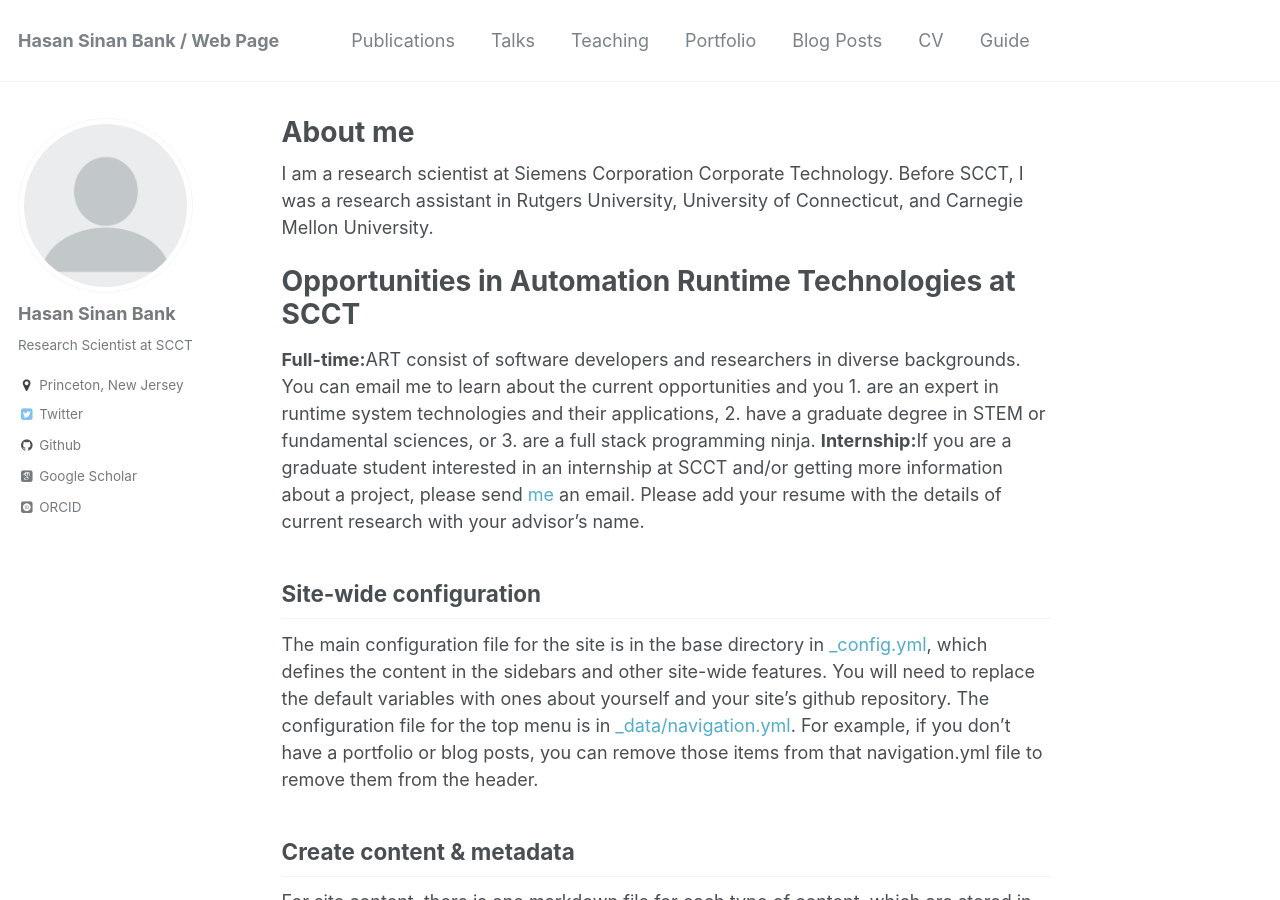
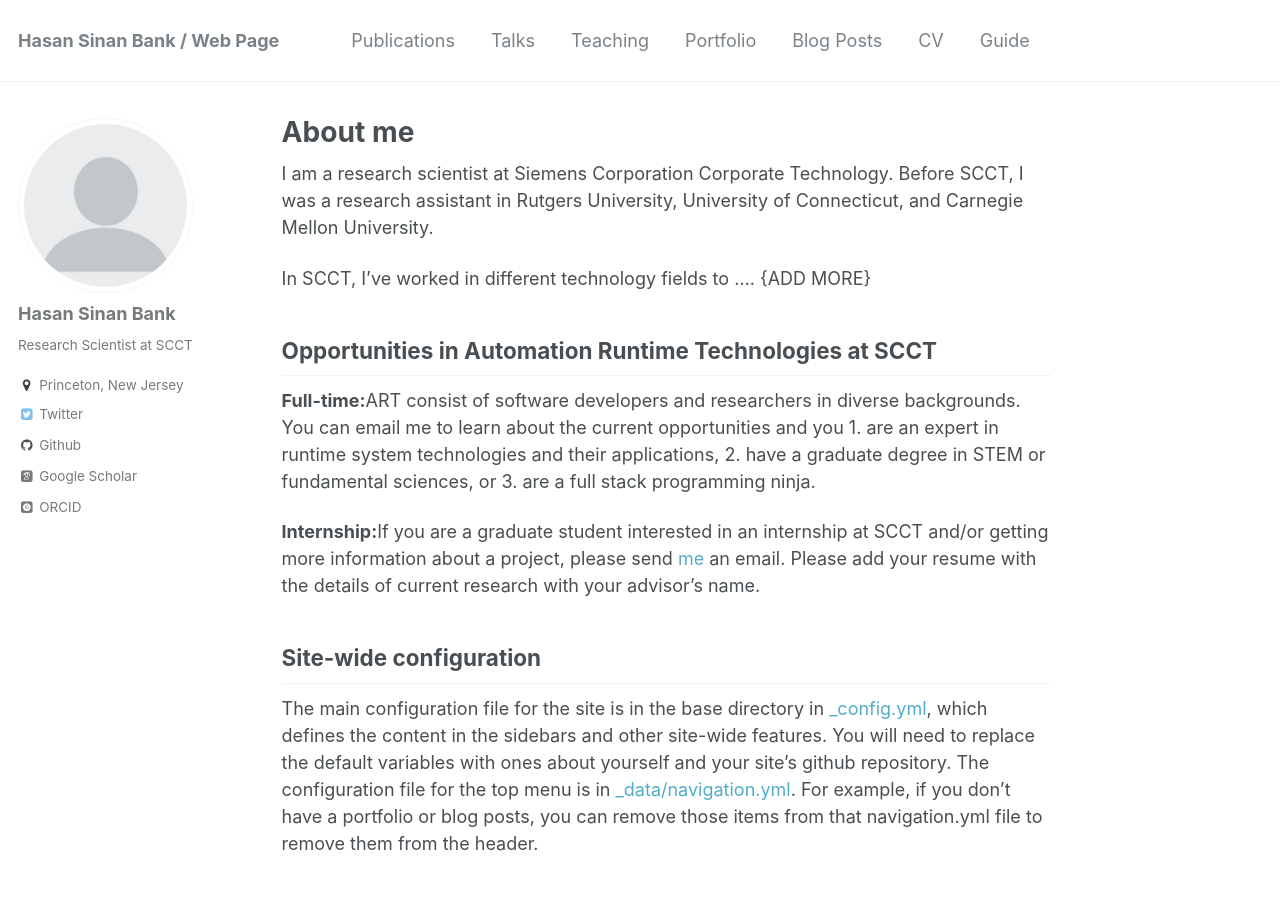
Before and after one commit to bankh/bankh.github.io, a Jekyll site: the page built from _pages/about.md, in a window 1280 px wide and 900 px high. Built offline with Jekyll 4.4.1, drawn with Linux system fonts in a browser that asks for light colours; some web fonts are replaced.

Commit message:
Started to update web

```diff
--- a/_pages/about.md
+++ b/_pages/about.md
@@ -11,10 +11,13 @@ redirect_from:
 I am a research scientist at Siemens Corporation Corporate Technology. Before SCCT, I was a research
 assistant in Rutgers University, University of Connecticut, and Carnegie Mellon University.
 
+In SCCT, I've worked in different technology fields to .... {ADD MORE}
+
 Opportunities in Automation Runtime Technologies at SCCT
-======
+------
 <b>Full-time:</b>ART consist of software developers and researchers in diverse backgrounds. You can email me
-to learn about the current opportunities and you 1. are an expert in runtime system technologies and their applications, 2. have a graduate degree in STEM or fundamental sciences, or 3. are a full stack programming ninja.
+to learn about the current opportunities and you 1. are an expert in runtime system technologies and their applications, 2. have a graduate degree in STEM or fundamental sciences, or 3. are a full stack programming ninja. <br />
+
 <b>Internship:</b>If you are a graduate student interested in an internship at SCCT and/or getting more information
 about a project, please send [me](hasan.bank@siemens.com) an email. Please add your resume with the details of current
 research with your advisor's name.
```
Also changed, not shown: _pages/cv.md (+0 -2 lines).
